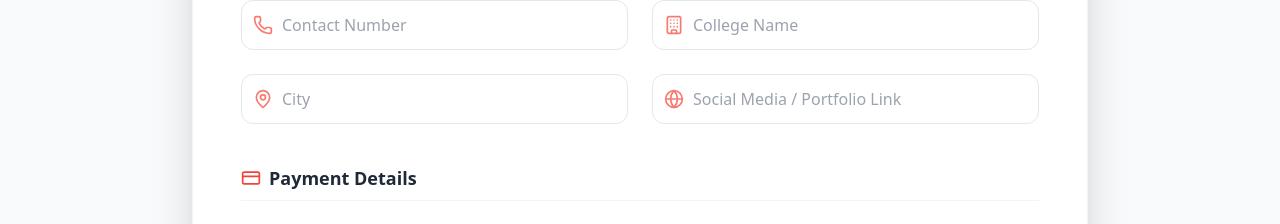
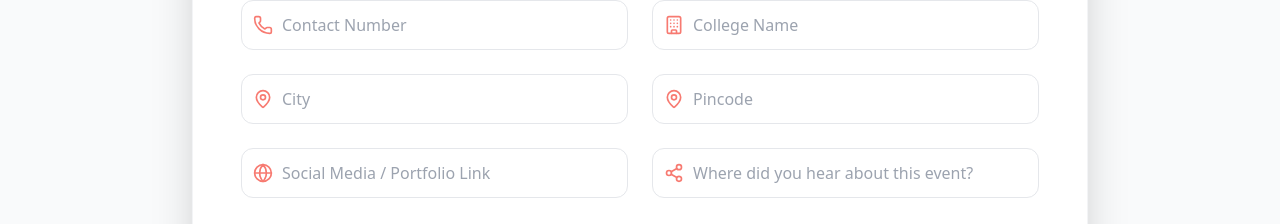
Before and after one commit to aicrntu/navonmesh, a React (Vite) app in the folder frontend/: page /chefarena-form in a window 1280 px wide. Shown: the part 332-556 px from the top of the page. Built offline with nearby package versions, Linux system fonts and the light colour scheme; no server answers.

Commit message:
binarry battel and chefsarena forms validation failed fixed

```diff
--- a/frontend/src/features/public/components/forms/ChefArenaForm.jsx
+++ b/frontend/src/features/public/components/forms/ChefArenaForm.jsx
@@ -10,7 +10,6 @@ import {
   UtensilsCrossed,
   CreditCard,
   Camera,
-    Upload,
 } from "lucide-react";
 import { chefArenaForm } from "../../../../api/chefarena.api.js";
 
@@ -21,8 +20,9 @@ const ChefArenaForm = () => {
     contact: "",
     collegeName: "",
     city: "",
+    pincode: "", // ✅ ADDED
     socialLink: "",
-        whereDidYouHear: "",
+    whereDidYouHear: "", // ✅ Already in schema (now added in UI too)
     paymentScreenshot: null,
   };
 
@@ -31,6 +31,7 @@ const ChefArenaForm = () => {
 
   const handleChange = (e) => {
     const { name, value, files } = e.target;
+
     setFormData((prev) => ({
       ...prev,
       [name]: files ? files[0] : value,
@@ -43,11 +44,13 @@ const ChefArenaForm = () => {
 
     try {
       const payload = new FormData();
-            Object.entries(formData).forEach(([key, value]) =>
-                payload.append(key, value)
-            );
+
+      Object.entries(formData).forEach(([key, value]) => {
+        payload.append(key, value);
+      });
 
       await chefArenaForm(payload);
+
       alert("Chef Arena registration successful 🎉");
 
       setFormData(initialState);
@@ -68,19 +71,14 @@ const ChefArenaForm = () => {
   return (
     <div className="min-h-screen bg-gray-50 flex items-center justify-center px-4 py-12">
       <div className="w-full max-w-4xl bg-white rounded-3xl shadow-2xl border border-gray-100 overflow-hidden">
-
         {/* HEADER */}
         <div className="bg-[#f44336] p-8 text-center text-white">
           <h2 className="text-3xl font-extrabold tracking-tight underline italic decoration-white/30">
             CHEF ARENA
           </h2>
-                    {/* <p className="mt-2 text-white/80 uppercase tracking-widest font-bold text-xs">
-                        Where Passion Meets The Plate
-                    </p> */}
         </div>
 
         <form onSubmit={handleSubmit} className="p-8 md:p-12 space-y-10">
-
           {/* PERSONAL DETAILS */}
           <section>
             <div className="flex items-center gap-2 mb-6 border-b pb-2">
@@ -147,12 +145,34 @@ const ChefArenaForm = () => {
                 />
               </div>
 
+              {/* ✅ PINCODE ADDED */}
+              <div className="relative">
+                <MapPin className={iconClass} />
+                <input
+                  name="pincode"
+                  placeholder="Pincode"
+                  onChange={handleChange}
+                  className={inputClass}
+                />
+              </div>
+
               <div className="relative">
                 <Globe className={iconClass} />
                 <input
                   name="socialLink"
                   placeholder="Social Media / Portfolio Link"
                   required
+                  onChange={handleChange}
+                  className={inputClass}
+                />
+              </div>
+
+              {/* ✅ WHERE DID YOU HEAR ADDED */}
+              <div className="relative">
+                <Share2 className={iconClass} />
+                <input
+                  name="whereDidYouHear"
+                  placeholder="Where did you hear about this event?"
                   onChange={handleChange}
                   className={inputClass}
                 />
@@ -164,23 +184,40 @@ const ChefArenaForm = () => {
           <section>
             <div className="flex items-center gap-2 mb-6 border-b border-gray-100 pb-2">
               <CreditCard className="w-5 h-5 text-[#f44336]" />
-                            <h3 className="text-lg font-bold text-gray-800">Payment Details</h3>
+              <h3 className="text-lg font-bold text-gray-800">
+                Payment Details
+              </h3>
             </div>
+
             <div className="space-y-6">
               <div className="bg-red-50 p-6 rounded-2xl border border-red-100 flex flex-col md:flex-row items-center gap-6">
                 <div className="flex-1">
-                                    <h4 className="text-xl font-bold text-gray-800 mb-2">Registration Fee: ₹ 1000.00 Per Team</h4>
-                                    <p className="text-gray-600 text-sm mb-4">Scan the QR code to pay the registration fee and upload the screenshot below for verification.</p>
+                  <h4 className="text-xl font-bold text-gray-800 mb-2">
+                    Registration Fee: ₹ 1000.00 Per Team
+                  </h4>
+                  <p className="text-gray-600 text-sm mb-4">
+                    Scan the QR code to pay the registration fee and upload the
+                    screenshot below for verification.
+                  </p>
                 </div>
+
                 <div className="w-40 h-40 bg-white p-2 rounded-xl shadow-sm border border-gray-100">
-                                    <img src="/compitition/scanner-upi.jpeg" alt="UPI Scanner" className="w-full h-full object-contain" />
+                  <img
+                    src="/compitition/scanner-upi.jpeg"
+                    alt="UPI Scanner"
+                    className="w-full h-full object-contain"
+                  />
                 </div>
               </div>
 
               <div className="bg-gray-50 p-6 rounded-2xl border-2 border-dashed border-gray-200 hover:border-[#f44336] transition-colors">
-                                <label className="block text-sm font-semibold text-gray-600 mb-2 ml-1">Upload Payment Screenshot *</label>
+                <label className="block text-sm font-semibold text-gray-600 mb-2 ml-1">
+                  Upload Payment Screenshot *
+                </label>
+
                 <div className="flex items-center gap-4">
                   <Camera className="text-[#f44336] w-8 h-8 opacity-60" />
+
                   <input
                     name="paymentScreenshot"
                     type="file"
@@ -202,10 +239,9 @@ const ChefArenaForm = () => {
           >
             {loading ? "Submitting..." : "Join The Arena"}
           </button>
-
         </form>
       </div>
-        </div >
+    </div>
   );
 };
 
```
Also changed, not shown: 7 other files (tests, documents, lock files or other folders). Lines whose indentation alone changed are shown as unchanged.
